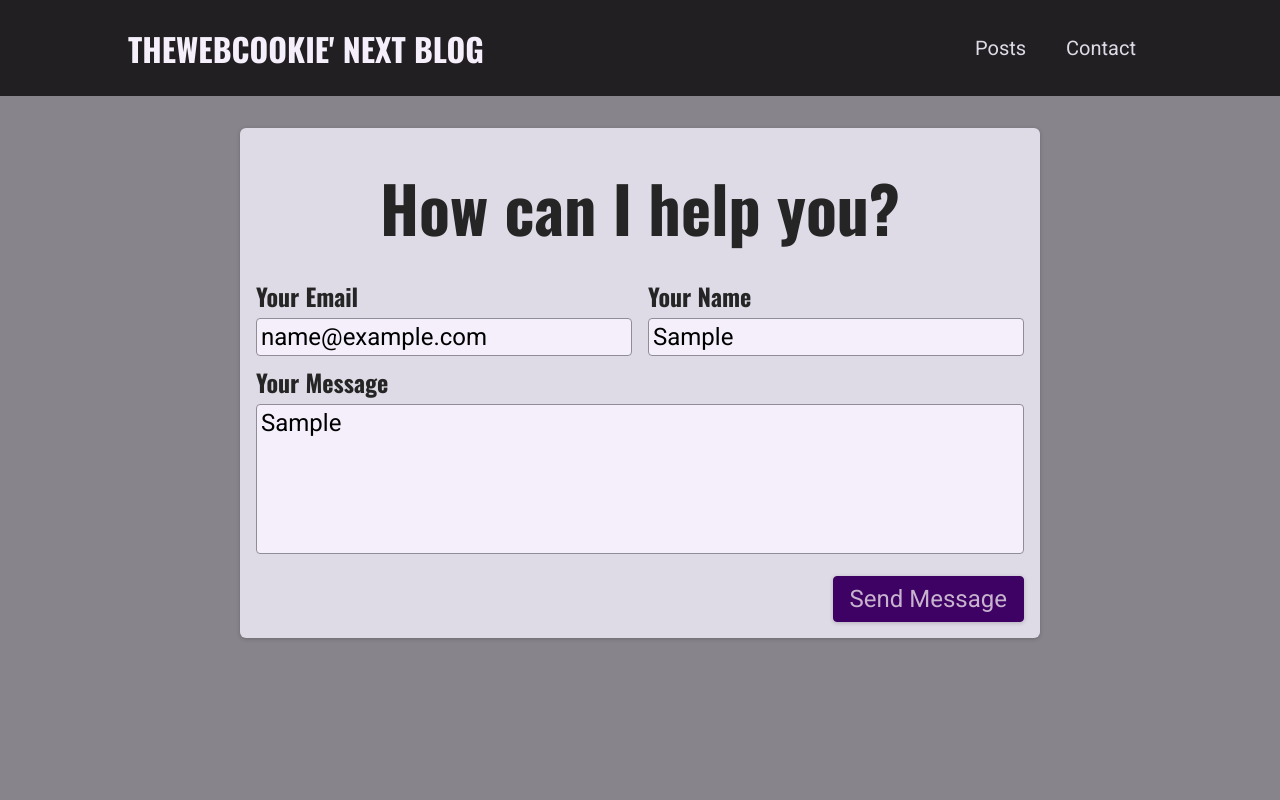
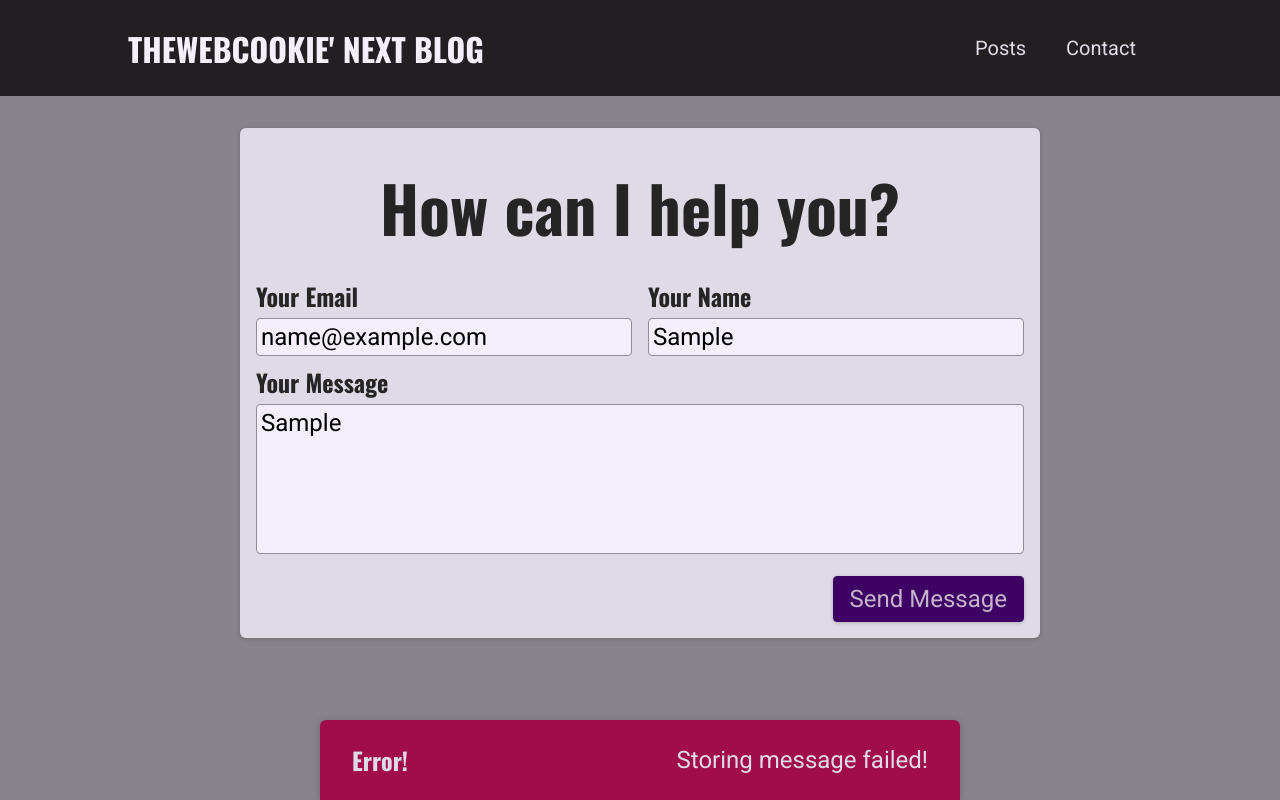
Before and after one commit to theWebCookie/next-blog, a Next.js app: page /contact in a window 1280 px wide. Both pictures are taken after typing "name@example.com", "Sample", "Sample" into the empty fields and a click on the button "Send Message". Built offline with nearby package versions, Linux system fonts and the light colour scheme; no server answers; the database is empty.

Commit message:
add ui feedback

```diff
--- a/components/contact/contact-form.jsx
+++ b/components/contact/contact-form.jsx
@@ -1,25 +1,84 @@
-import { useState } from 'react';
+import { useEffect, useState } from 'react';
 import classes from './contact-form.module.css';
+import Notification from '../ui/notification';
+
+const sendContactData = async (contactDetails) => {
+  const response = await fetch('/api/contact', {
+    method: 'POST',
+    body: JSON.stringify(contactDetails),
+    headers: {
+      'Content-Type': 'application/json',
+    },
+  });
+
+  const data = await response.json();
+  if (!response.ok) {
+    throw new Error(data.message || 'Something went wrong!');
+  }
+};
 
 const ContactForm = () => {
   const [enteredEmail, setEnteredEmail] = useState('');
   const [enteredName, setEnteredName] = useState('');
   const [enteredMessage, setEnteredMessage] = useState('');
+  const [requestStatus, setRequestStatus] = useState();
+  const [requestError, setRequestError] = useState();
 
-  const hanleFormSubmit = (event) => {
+  useEffect(() => {
+    if (requestStatus === 'success' || requestStatus === 'error') {
+      const timer = setTimeout(() => {
+        setRequestStatus(null);
+        setRequestError(null);
+      }, 3000);
+      return () => clearTimeout(timer);
+    }
+  }, [requestStatus]);
+
+  const hanleFormSubmit = async (event) => {
     event.preventDefault();
-    fetch('/api/contact', {
-      method: 'POST',
-      body: JSON.stringify({
+
+    setRequestStatus('pending');
+    try {
+      await sendContactData({
         email: enteredEmail,
         name: enteredName,
         message: enteredMessage,
-      }),
-      headers: {
-        'Content-Type': 'application/json',
-      },
-    });
+      });
+      setRequestStatus('success');
+      setEnteredMessage('');
+      setEnteredEmail('');
+      setEnteredName('');
+    } catch (error) {
+      setRequestError(error.message);
+      setRequestStatus('error');
+    }
   };
+
+  let notification;
+
+  if (requestStatus === 'pending') {
+    notification = {
+      status: 'pending',
+      title: 'Sending message...',
+      message: 'Your message is on its way!',
+    };
+  }
+
+  if (requestStatus === 'success') {
+    notification = {
+      status: 'success',
+      title: 'Success!',
+      message: 'Message sent successfully!',
+    };
+  }
+
+  if (requestStatus === 'error') {
+    notification = {
+      status: 'error',
+      title: 'Error!',
+      message: requestError,
+    };
+  }
 
   return (
     <section className={classes.contact}>
@@ -43,6 +102,7 @@
           <button>Send Message</button>
         </div>
       </form>
+      {notification && <Notification status={notification.status} title={notification.title} message={notification.message} />}
     </section>
   );
 };
--- /dev/null
+++ b/components/ui/notification.js
@@ -0,0 +1,26 @@
+import classes from './notification.module.css';
+
+function Notification(props) {
+  const { title, message, status } = props;
+
+  let statusClasses = '';
+
+  if (status === 'success') {
+    statusClasses = classes.success;
+  }
+
+  if (status === 'error') {
+    statusClasses = classes.error;
+  }
+
+  const cssClasses = `${classes.notification} ${statusClasses}`;
+
+  return (
+    <div className={cssClasses}>
+      <h2>{title}</h2>
+      <p>{message}</p>
+    </div>
+  );
+}
+
+export default Notification;
--- /dev/null
+++ b/components/ui/notification.module.css
@@ -0,0 +1,43 @@
+.notification {
+  display: flex;
+  justify-content: space-between;
+  align-items: center;
+  color: var(--color-grey-100);
+  background-color: var(--color-grey-800);
+  padding: 0 var(--size-8);
+  box-shadow: 0 1px 8px rgba(0, 0, 0, 0.2);
+  position: fixed;
+  height: 5rem;
+  bottom: 0;
+  width: 100%;
+  left: 0;
+  border-top-right-radius: 0;
+  border-top-left-radius: 0;
+}
+
+.notification h2 {
+  font-size: var(--size-6);
+  margin: 0;
+}
+
+.notification p {
+  margin: 0;
+}
+
+.success {
+  background-color: var(--color-success-500);
+  color: var(--color-grey-800);
+}
+
+.error {
+  background-color: var(--color-error-500);
+}
+
+@media (min-width: 768px) {
+  .notification {
+    width: 40rem;
+    left: calc(50% - 20rem);
+    border-top-right-radius: 6px;
+    border-top-left-radius: 6px;
+  }
+}
```
